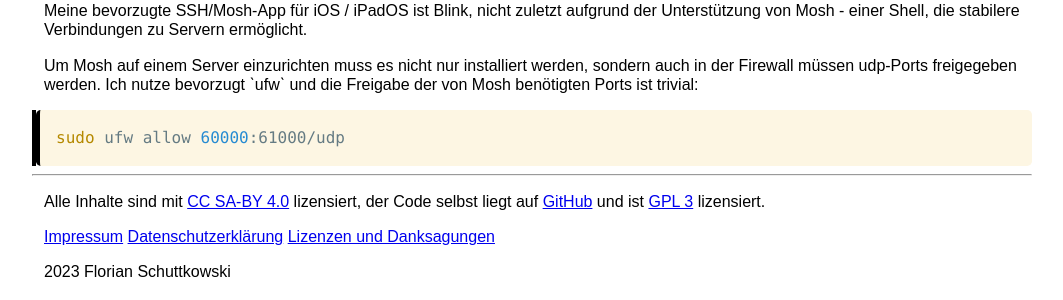
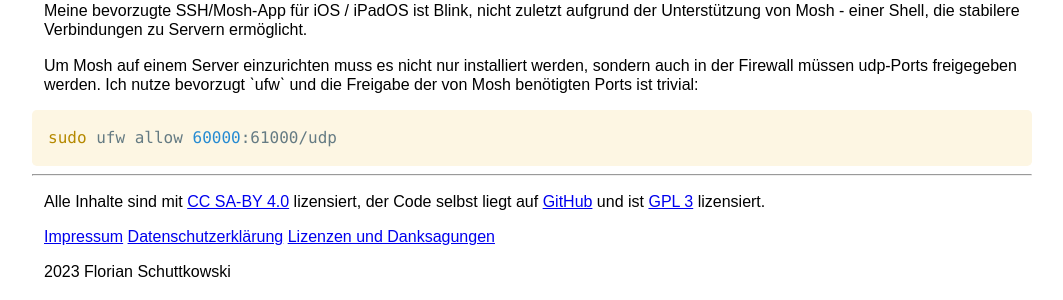
Before and after one commit to flowinho/personal-website, a Jekyll site: the page built from _posts/2023-07-22-mosh-ufw.md, in a window 1280 px wide. Shown: the part 127-427 px from the top of the page, without its empty margins (108-1171 px from the left). Built offline with Jekyll 4.4.1, drawn with Linux system fonts in a browser that asks for light colours.

Commit message:
Revert "add black border-left to code snippets"
This reverts commit a5658d312925569246fb13aebd796b97d3430c96.

```diff
--- a/assets/css/posts.css
+++ b/assets/css/posts.css
@@ -21,8 +21,7 @@
 	border-radius: 12px;
   }
   .highlight {
-    border-left: 4px solid black;
-	font-size: 1.0em;
+    font-size: 1.0em;
   }
 
   .post-container {
```
